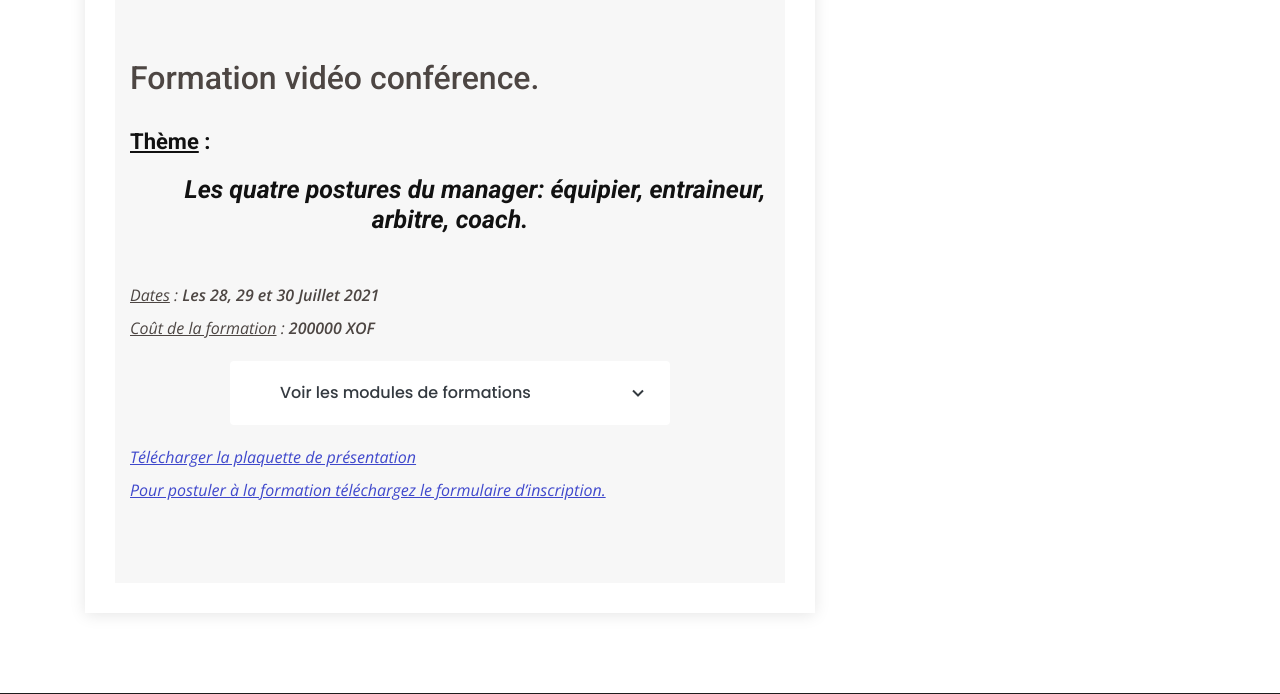
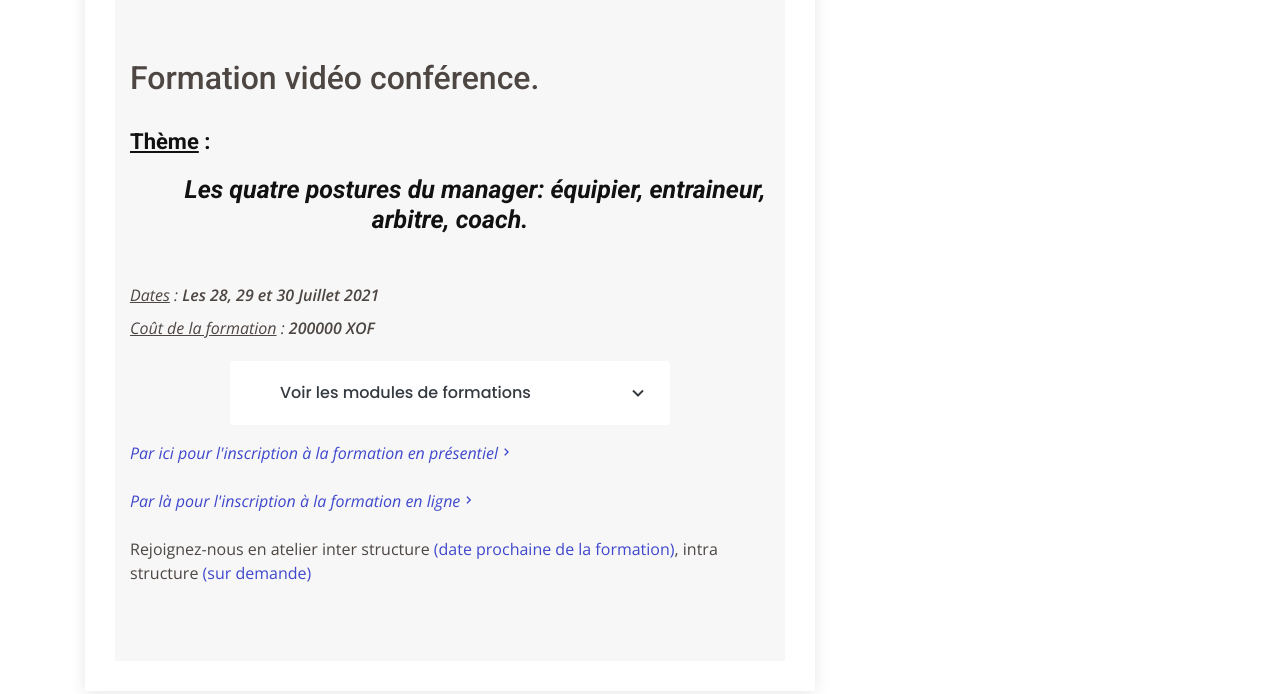
Before and after one commit to donkyni/jgkec, a Django app: page /calendrier2/ in a window 1280 px wide. Shown: the part 711-1405 px from the top of the page. Run offline with Django 3.2, Linux system fonts and the light colour scheme; some libraries are stand-ins or nearby versions.

Commit message:
update calendrier title=''

```diff
--- a/cabinet/templates/formation/calendrier2.html
+++ b/cabinet/templates/formation/calendrier2.html
@@ -77,14 +77,17 @@ active
                           </ul>
                       </div>
                       <div class="entry-content">
-                        <p style="line-height:33px;font-style:italic">
-                            <a href="" style="text-decoration:underline">
-                                Télécharger la plaquette de présentation
-                            </a>
-                            <br>
-                            <a href="" style="text-decoration:underline">
-                                Pour postuler à la formation téléchargez le formulaire d’inscription.
-                            </a>
+                        <p style="line-height:33px">
+                          <div style="cursor:pointer;color:#3f48cc; font-style:italic" onclick='downloaD("{{saveurl}}", "{{savename}}")' title="Télécharger notre plaquette d'inscription ensuite vous la remplissez et pour finir vous nous l'envoyer par mail. Le mail se trouve au bas de la page">
+                            Par ici pour l'inscription à la formation en présentiel<span class="bx bx-chevron-right"></span>
+                          </div>
+                          <br>
+                          <div style="cursor:pointer;color:#3f48cc; font-style:italic" onclick='downloaD("{{saveurl3}}", "{{savename3}}")' title="Télécharger notre plaquette d'inscription ensuite vous la remplissez et pour finir vous nous l'envoyer par mail. Le mail se trouve au bas de la page">
+                            Par là pour l'inscription à la formation en ligne<span class="bx bx-chevron-right"></span>
+                          </div>
+                          <br>
+                          Rejoignez-nous en atelier inter structure <a href="{% url 'calendrier' %}" title="lien vers la page du calendrier">(date prochaine de la formation)</a>,
+                          intra structure <a href="{% url 'formule' %}#contact" title="Contacter nous directement grâce aux numéro figurant en bas de la page">(sur demande)</a>
                         </p>
                       </div>
                   </div>
@@ -111,3 +114,31 @@ active
     </section>
   </main>
 {% endblock %}
+
+
+{% block javascript %}
+<script>
+    function downloaD(url, name) {
+        fetch(url).then(async (res) => {
+           const dFile = await res.blob();
+           var blobURL = window.URL && window.URL.createObject.URL ? window.URL.createObjectURL(dFile) : window.webkitURL.createObjectURL(dFile);
+           var tempLink = document.createElement("a");
+           tempLink.style.display = "none";
+           tempLink.href = "blobURL";
+           tempLink.setAttribute("download", name);
+
+           if (typeof tempLink.download === "undefined") {
+                tempLink.setAttribute("target", "_blank");
+           }
+
+           document.body.appendChild(tempLink);
+           tempLink.click();
+
+           setTimeout(function () {
+                document.body.removeChild(tempLink);
+                window.URL.revokeObjectURL(blobURL);
+           }, 200);
+        });
+    }
+</script>
+{% endblock %}
--- a/cabinet/views.py
+++ b/cabinet/views.py
@@ -54,15 +54,22 @@ def formule(request):
     saveurl3 = "/fichier_static/3_Formulaire%20d'inscription%2004%20postures_t5nyz9Q.pdf"
     savename3 = "3_Formulaire d'inscription 04 postures"
 
-    # /fichier_static/2_Formulaire%20d'inscription%2004%20postures_2wI9KF5.pdf => 2_Formulaire d'inscription 04 postures
-    # /fichier_static/3_Formulaire%20d'inscription%2004%20postures_t5nyz9Q.pdf => 3_Formulaire d'inscription 04 postures
-    print(fileurl, filename)
     return render(request, 'formation/formule.html', locals())
 
 
 def calendrier(request):
+    saveurl = "/fichier_static/2_Formulaire%20d'inscription%2004%20postures_2wI9KF5.pdf"
+    savename = "2_Formulaire d'inscription 04 postures"
+    saveurl3 = "/fichier_static/3_Formulaire%20d'inscription%2004%20postures_t5nyz9Q.pdf"
+    savename3 = "3_Formulaire d'inscription 04 postures"
+
     return render(request, 'formation/calendrier.html', locals())
 
 
 def calendrier2(request):
+    saveurl = "/fichier_static/2_Formulaire%20d'inscription%2004%20postures_2wI9KF5.pdf"
+    savename = "2_Formulaire d'inscription 04 postures"
+    saveurl3 = "/fichier_static/3_Formulaire%20d'inscription%2004%20postures_t5nyz9Q.pdf"
+    savename3 = "3_Formulaire d'inscription 04 postures"
+
     return render(request, 'formation/calendrier2.html', locals())
```
Also changed, not shown: cabinet/templates/formation/calendrier.html (+39 -8 lines).
